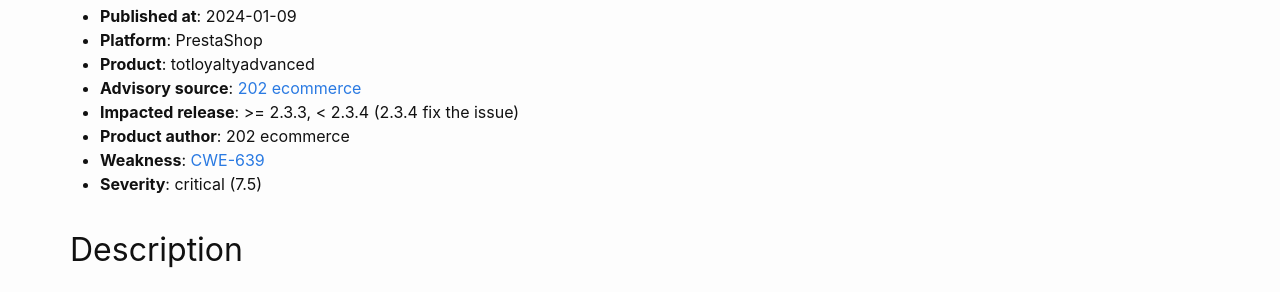
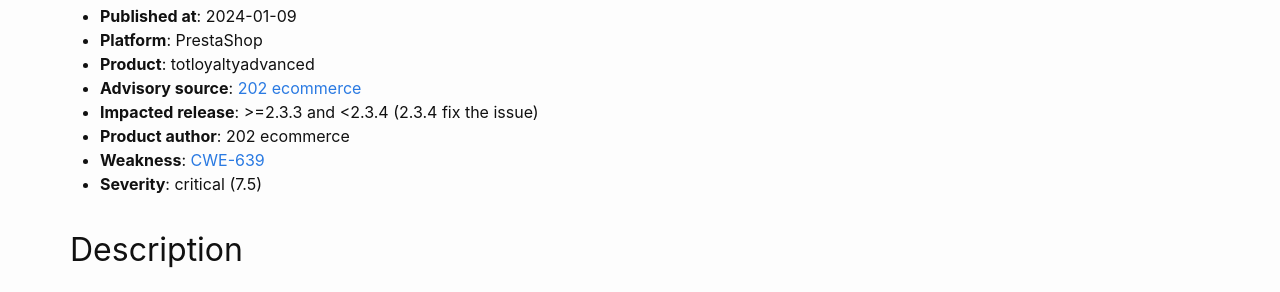
Before and after one commit to friends-of-presta/security-advisories, a Jekyll site: the page built from _posts/2024-01-09-totloyaltyadvanced.md, in a window 1280 px wide and 900 px high, scrolled down 674 px. Shown: the part 158-450 px from the top of the window. Built offline with Jekyll 4.4.1, drawn with Linux system fonts in a browser that asks for light colours.

Commit message:
Update 2024-01-09-totloyaltyadvanced.md

```diff
--- a/_posts/2024-01-09-totloyaltyadvanced.md
+++ b/_posts/2024-01-09-totloyaltyadvanced.md
@@ -19,7 +19,7 @@ In the module "Advanced Loyalty Program: Loyalty Points" (totloyaltyadvanced) fr
 * **Platform**: PrestaShop
 * **Product**:  totloyaltyadvanced
 * **Advisory source**: [202 ecommerce](https://github.com/202ecommerce/security-advisories/security/advisories/GHSA-jp2c-mj65-qpmw)
-* **Impacted release**: >= 2.3.3, < 2.3.4 (2.3.4 fix the issue)
+* **Impacted release**: >=2.3.3 and <2.3.4 (2.3.4 fix the issue)
 * **Product author**: 202 ecommerce
 * **Weakness**: [CWE-639](https://cwe.mitre.org/data/definitions/639.html)
 * **Severity**: critical (7.5)
```
